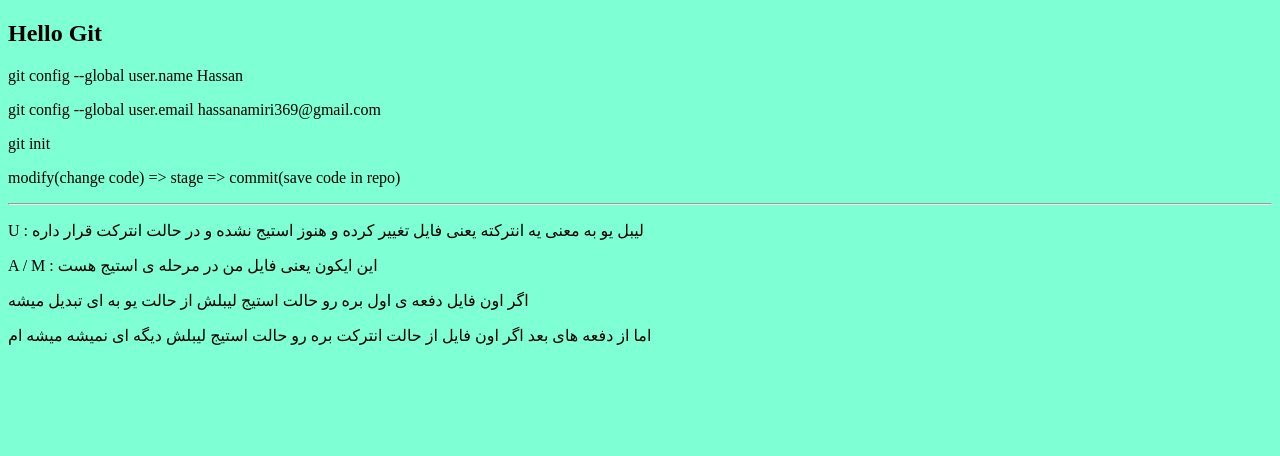
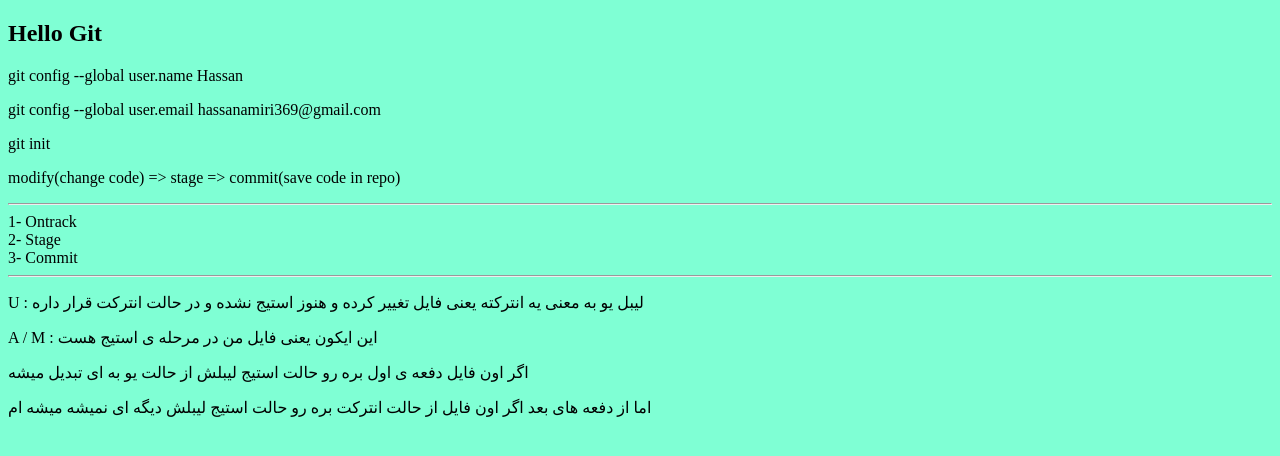
Before and after one commit to hassanamiri369/git-project-one, a plain HTML site: page index.html in a window 1280 px wide. Drawn offline with Linux system fonts and the light colour scheme.

Commit message:
create 3 div

```diff
--- a/index.html
+++ b/index.html
@@ -6,6 +6,7 @@
     <meta name="viewport" content="width=device-width, initial-scale=1.0">
     <link rel="stylesheet" href="./style.css"/>
     <title>Git | Github</title>
+
 </head>
 <body>
     <h2>Hello Git</h2>
@@ -14,6 +15,13 @@
     <p>git init</p>
     <p>modify(change code)   => stage  => commit(save code in repo)</p>
     <hr/>
+
+    <div class="main">
+        <div class="div1">1- Ontrack</div>
+        <div class="div2">2- Stage</div>
+        <div class="div3">3- Commit</div>
+    </div>
+    <hr>
     <p>U  : لیبل یو به معنی یه انترکته یعنی فایل تغییر کرده و هنوز استیج نشده و در حالت انترکت قرار داره </p>
     <p>A / M : این ایکون یعنی فایل من در مرحله ی استیج هست </p>
     <p>اگر اون فایل  دفعه ی اول بره رو حالت استیج لیبلش از حالت یو به ای تبدیل میشه</p>
```
